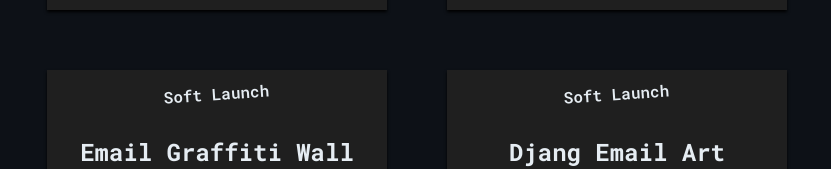
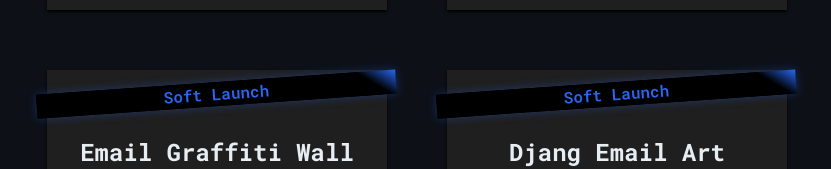
Before and after one commit to bdjang/bdjang.github.io, a React (Vite) app: page / in a window 1280 px wide. Shown: the part 850-1019 px from the top of the page, without its empty margins (223-1054 px from the left). Built offline with nearby package versions, Linux system fonts and the light colour scheme; no server answers.

Commit message:
Update class name

```diff
--- a/src/components/Project.module.scss
+++ b/src/components/Project.module.scss
@@ -24,7 +24,7 @@ article.projectDesc {
             box-shadow: 0px 0px 10px rgba(252, 181, 20, .35);
             color: rgba(252, 181, 20, 1);
         }
-        &.beta {
+        &.softLaunch {
             background: linear-gradient(225deg, rgba(0, 0, 0, 0), 10%, rgb(0, 0, 0) 10%), linear-gradient(215deg, rgb(39, 103, 244), 5%, rgb(0, 0, 0) 10%);
             box-shadow: 0px 0px 10px rgba(39, 103, 244, .35);
             color: rgba(39, 103, 244, 1);
```
